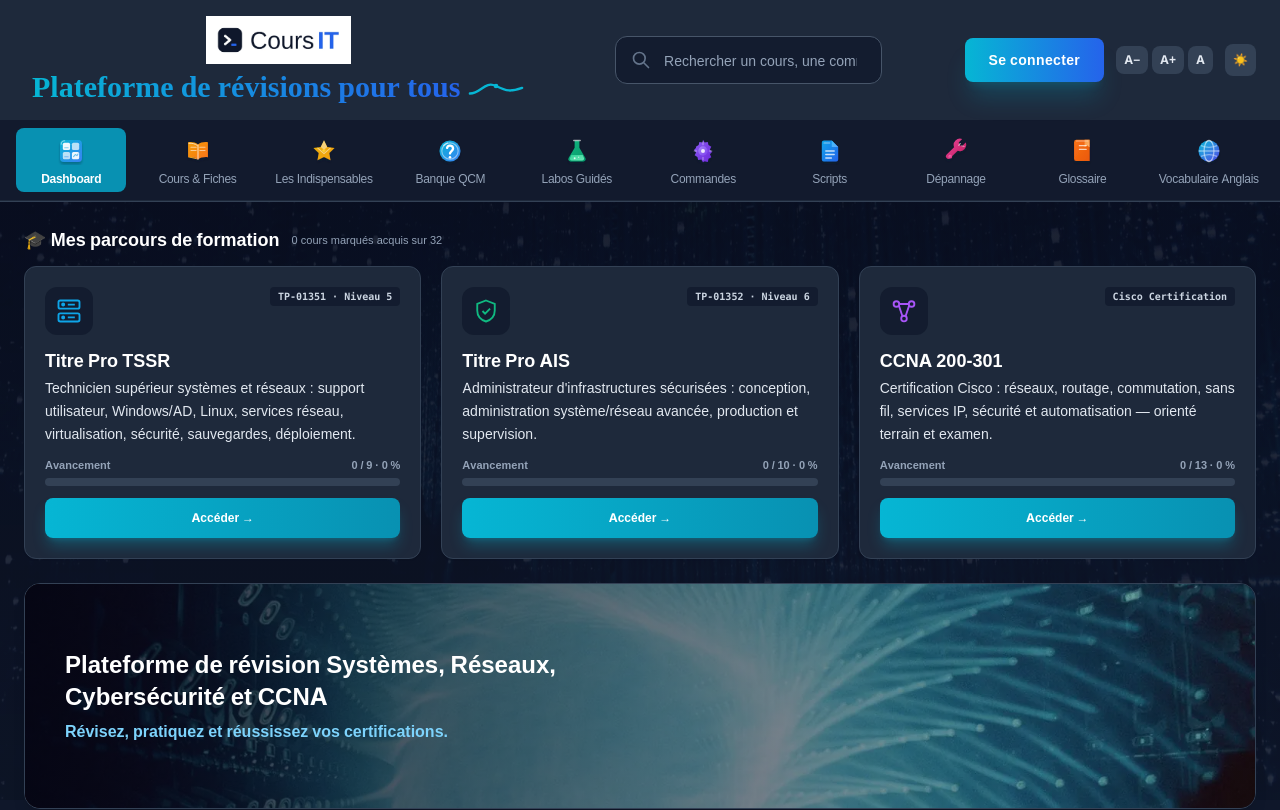
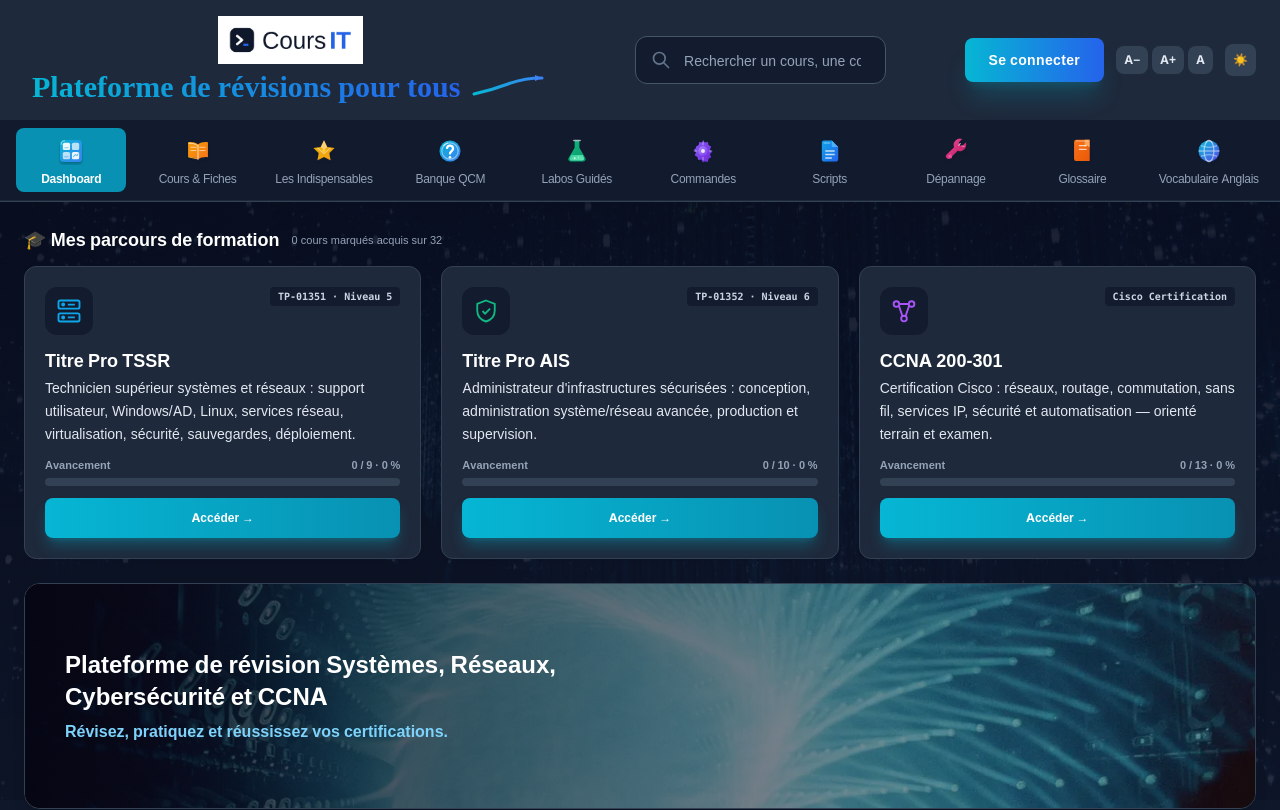
Before and after one commit to herbreteau787-svg/coursit, a React (Vite) app in the folder app/: page / in a window 1280 px wide. Shown: the top 810 px of the page. Built offline with nearby package versions, Linux system fonts and the light colour scheme.

Commit message:
UI: courbe progression SVG épaisse dégradée avec flèche

```diff
--- a/app/src/App.jsx
+++ b/app/src/App.jsx
@@ -2564,9 +2564,10 @@ const QcmSection = ({ qcmData, filterLabel, onFilterChange, filterOptions, showF
                                                                         <img src={logoUrl} alt="Logo Cours IT" className="h-12 w-auto object-contain" />
                                     <div className="mt-1 flex items-center gap-2">
 <span className="text-3xl font-bold font-['Inter'] whitespace-nowrap bg-gradient-to-r from-cyan-500 to-blue-600 bg-clip-text text-transparent" style={{ WebkitBackgroundClip: 'text', WebkitTextFillColor: 'transparent' }}>Plateforme de révisions pour tous</span>
-<svg viewBox="0 0 60 24" className="h-6 w-14 shrink-0" fill="none" aria-hidden="true">
-<path d="M2 20C14 20 18 6 30 12s16 6 28 2" stroke="#06b6d4" strokeWidth="2.5" strokeLinecap="round" />
-<circle cx="30" cy="12" r="2.5" fill="#06b6d4" />
+<svg viewBox="0 0 72 24" className="h-6 w-20 shrink-0" fill="none" aria-hidden="true">
+<defs><linearGradient id="progressGrad" x1="0%" y1="0%" x2="100%" y2="0%"><stop offset="0%" stopColor="#06b6d4" /><stop offset="100%" stopColor="#3b82f6" /></linearGradient></defs>
+<path d="M2 20 Q20 16 36 10 T70 4" stroke="url(#progressGrad)" strokeWidth="3" strokeLinecap="round" fill="none" />
+<polygon points="70,4 63,1 63,7" fill="#3b82f6" />
 </svg>
 </div>
                                 </div>
```
